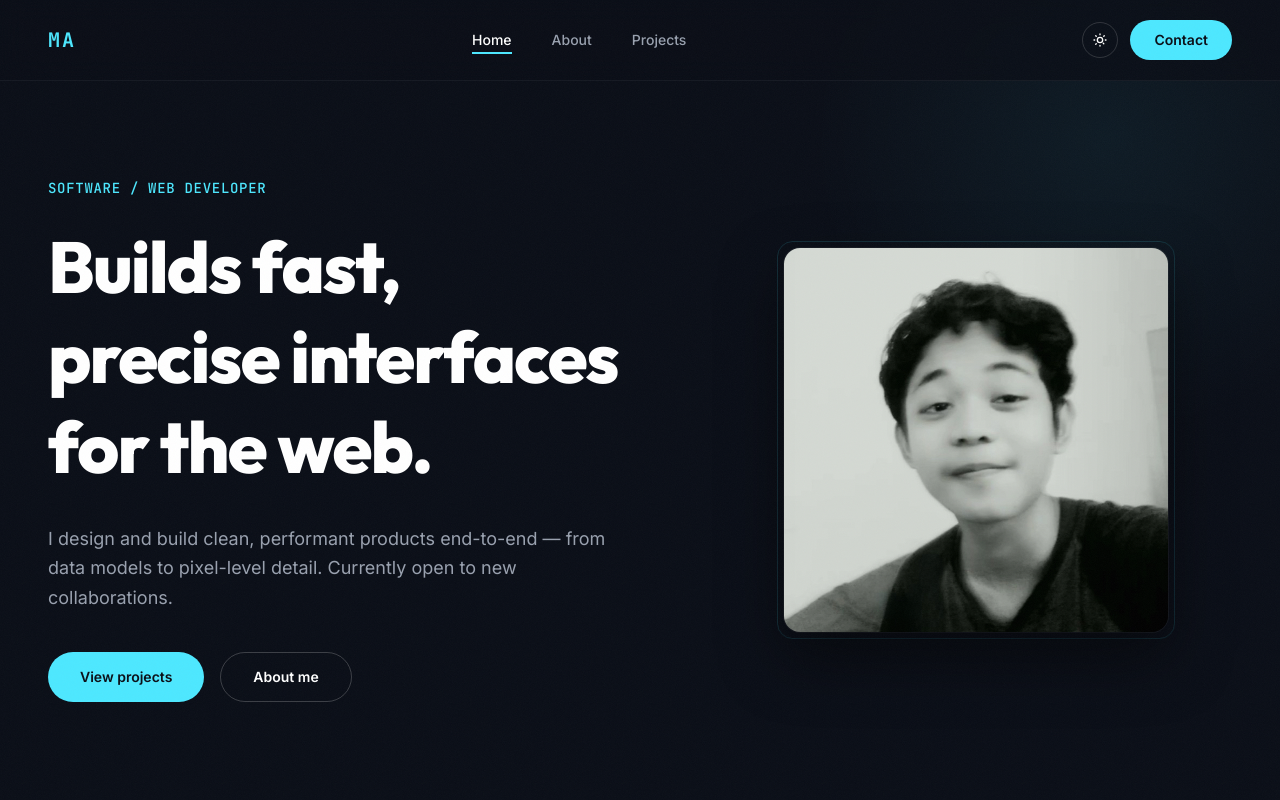
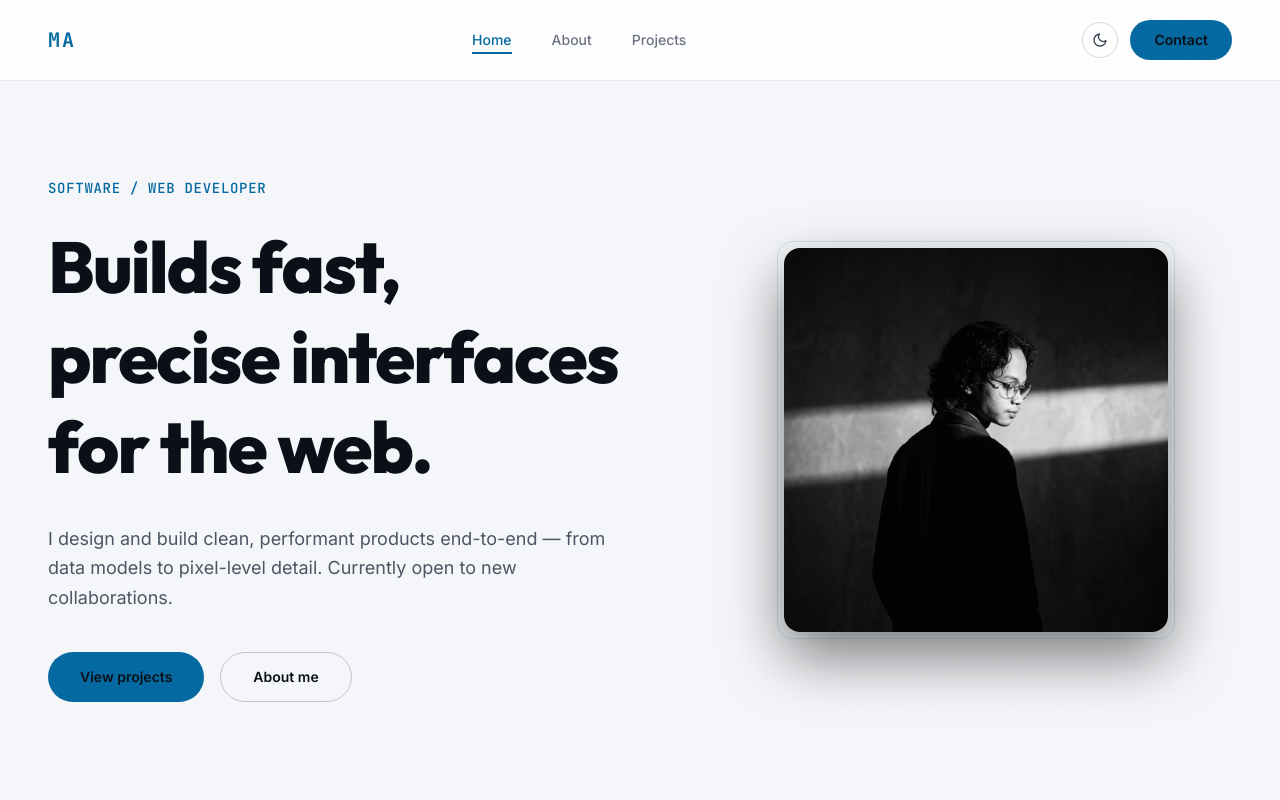
Before and after one commit to mg4di/Personal-Portofolio, a website: page index.html in a window 1280 px wide. Shown: the top 800 px of the page. Drawn offline with nearby package versions, Linux system fonts and the light colour scheme.

Commit message:
Replace old hero image, update theme preference to light, and add new image file

```diff
--- a/assets/css/input.css
+++ b/assets/css/input.css
@@ -209,17 +209,6 @@ body::after {
     position: relative;
     overflow: hidden;
   }
-  #home::before {
-    content: "";
-    position: absolute;
-    top: -20%;
-    right: -10%;
-    width: 600px;
-    height: 600px;
-    background: radial-gradient(circle, rgba(77, 232, 255, 0.06) 0%, transparent 70%);
-    pointer-events: none;
-    z-index: 0;
-  }
   #home > * {
     position: relative;
     z-index: 1;
@@ -236,11 +225,6 @@ body::after {
 .light body {
   background-color: #f5f7fa !important;
   color: #0a0e17 !important;
-}
-
-/* Ambient glow: lighter in light mode */
-.light #home::before {
-  background: radial-gradient(circle, rgba(3, 105, 161, 0.06) 0%, transparent 70%);
 }
 
 /* Navbar */
--- a/assets/js/main.js
+++ b/assets/js/main.js
@@ -137,8 +137,8 @@ const iconSun  = document.getElementById('iconSun');
 const iconMoon = document.getElementById('iconMoon');
 const htmlEl   = document.documentElement;
 
-// Load saved preference (default: dark)
-const savedTheme = localStorage.getItem('theme') || 'dark';
+// Load saved preference (default: light)
+const savedTheme = localStorage.getItem('theme') || 'light';
 applyTheme(savedTheme, false);
 
 themeToggle.addEventListener('click', () => {
--- a/index.html
+++ b/index.html
@@ -109,7 +109,7 @@
                              style="transform: translateZ(0); box-shadow: 0 25px 60px rgba(0,0,0,0.5), 0 0 0 1px rgba(255,255,255,0.06);">
                             <img
                                 id="heroPhoto"
-                                src="assets/images/IMG_20230406_184900.jpg"
+                                src="assets/images/IMG_20260811_120611.png"
                                 alt="Mang Adi, software and web developer based in Indonesia"
                                 class="hero-photo w-full h-full object-cover"
                                 style="display:block;"
```
Also changed, not shown: assets/css/output.css, assets/images/IMG_20230406_184900.jpg (deleted), assets/images/IMG_20260811_120611.png (added).
